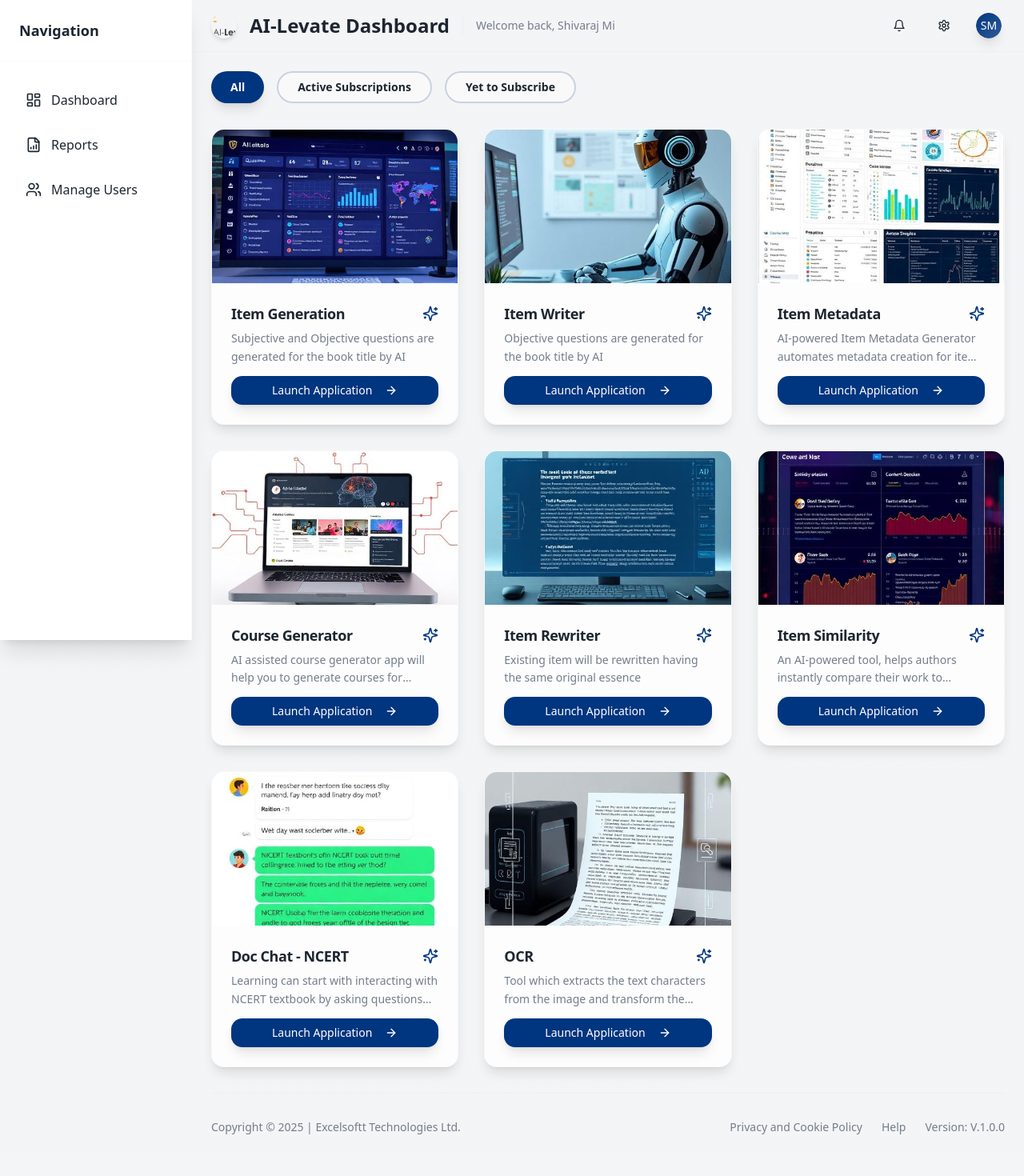
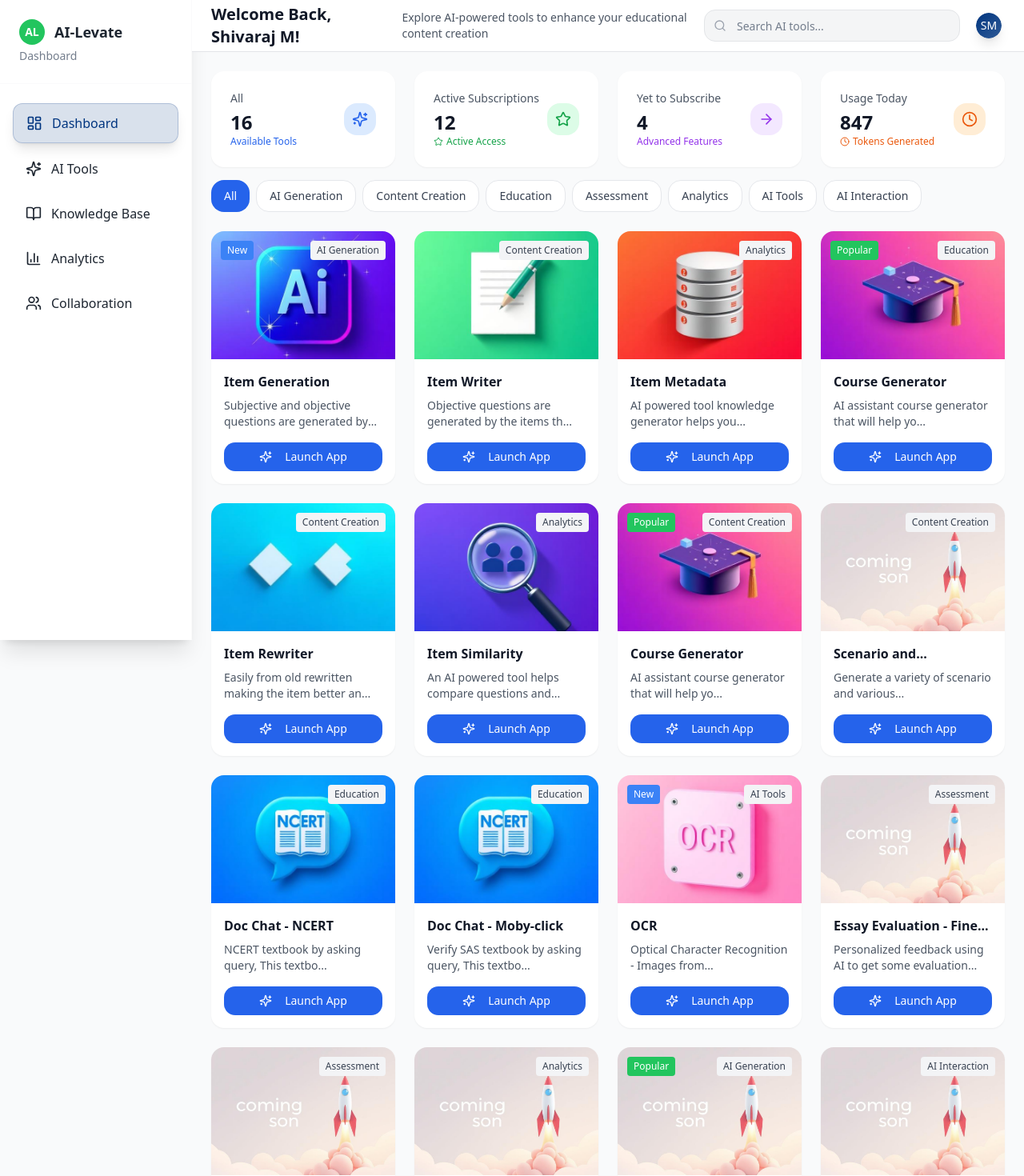
Before and after one commit to anantha-krishna-ks/ai-levate-new-ui, a React (Vite) app: page /dashboard in a window 1280 px wide. Shown: the top 1470 px of the page at 80% size. Before the commit the page ends 1443 px from the top, so only its background shows below. Built offline with nearby package versions, Linux system fonts and the light colour scheme.

Commit message:
Refactor: Replicate dashboard UI
Replicate the provided dashboard UI design exactly, including layout, styling, visual elements, sidebar navigation, and data.

```diff
--- a/src/App.tsx
+++ b/src/App.tsx
@@ -22,7 +22,7 @@ const App = () => (
       <Sonner />
       <BrowserRouter>
         <Routes>
-          <Route path="/" element={<Index />} />
+          <Route path="/" element={<Dashboard />} />
           <Route path="/register" element={<Register />} />
           <Route path="/dashboard" element={<Dashboard />} />
           <Route path="/item-generator" element={<ItemGenerator />} />
--- a/src/components/AppSidebar.tsx
+++ b/src/components/AppSidebar.tsx
@@ -1,4 +1,4 @@
-import { LayoutDashboard, FileBarChart, Users, LogOut, Menu } from "lucide-react"
+import { LayoutDashboard, Sparkles, BookOpen, BarChart3, Users, LogOut, Menu } from "lucide-react"
 import { Link, useLocation } from "react-router-dom"
 import { Button } from "@/components/ui/button"
 import { Avatar, AvatarFallback } from "@/components/ui/avatar"
@@ -7,17 +7,27 @@ import { Avatar, AvatarFallback } from "@/components/ui/avatar"
 const items = [
   {
     title: "Dashboard",
-    url: "/",
+    url: "/dashboard",
     icon: LayoutDashboard,
   },
   {
-    title: "Reports",
-    url: "/reports",
-    icon: FileBarChart,
+    title: "AI Tools",
+    url: "/ai-tools",
+    icon: Sparkles,
   },
   {
-    title: "Manage Users",
-    url: "/manage-users",
+    title: "Knowledge Base",
+    url: "/knowledge-base",
+    icon: BookOpen,
+  },
+  {
+    title: "Analytics",
+    url: "/analytics",
+    icon: BarChart3,
+  },
+  {
+    title: "Collaboration",
+    url: "/collaboration",
     icon: Users,
   },
 ]
@@ -36,7 +46,13 @@ export function AppSidebar() {
   return (
     <div className="fixed left-0 top-0 h-full w-60 bg-white/95 backdrop-blur-xl border-r border-border/20 shadow-xl z-40">
       <div className="p-6 border-b border-border/20">
-        <h2 className="font-bold text-lg text-foreground">Navigation</h2>
+        <div className="flex items-center gap-3">
+          <div className="w-8 h-8 bg-green-500 rounded-lg flex items-center justify-center">
+            <span className="text-white font-bold text-sm">AL</span>
+          </div>
+          <h2 className="font-bold text-lg text-foreground">AI-Levate</h2>
+        </div>
+        <p className="text-sm text-muted-foreground mt-1">Dashboard</p>
       </div>
 
       <div className="px-4 py-6">
--- a/src/pages/Dashboard.tsx
+++ b/src/pages/Dashboard.tsx
@@ -1,225 +1,328 @@
-import { Link } from "react-router-dom"
-import {
-  Sparkles,
-  ArrowRight,
-  Bell,
-  Settings,
-  Clock,
-  MessageCircle,
-  TrendingUp
-} from "lucide-react"
+import { useState } from "react"
+import { Search, Sparkles, ArrowRight, BarChart, Clock, Star, Users } from "lucide-react"
 import { Button } from "@/components/ui/button"
-import { Card, CardContent, CardDescription, CardHeader, CardTitle } from "@/components/ui/card"
-
+import { Card, CardContent } from "@/components/ui/card"
+import { Input } from "@/components/ui/input"
 import { AppSidebar } from "@/components/AppSidebar"
 import { ProfileDropdown } from "@/components/ProfileDropdown"
 
-// Import hero images
-import itemGenerationHero from "@/assets/item-generation-hero.jpg"
-import itemWriterHero from "@/assets/item-writer-hero.jpg"
-import itemMetadataHero from "@/assets/item-metadata-hero.jpg"
-import courseGeneratorHero from "@/assets/course-generator-hero.jpg"
-import itemRewriterHero from "@/assets/item-rewriter-hero.jpg"
-import itemSimilarityHero from "@/assets/item-similarity-hero.jpg"
-import docChatHero from "@/assets/doc-chat-hero.jpg"
-import ocrHero from "@/assets/ocr-hero.jpg"
+// Import tool images
+import itemGenerationImage from "@/assets/item-generation.png"
+import itemWriterImage from "@/assets/item-writer.png"
+import itemMetadataImage from "@/assets/item-metadata.png"
+import courseGeneratorImage from "@/assets/course-generator.png"
+import itemRewriterImage from "@/assets/item-rewriter.png"
+import itemSimilarityImage from "@/assets/item-similarity.png"
+import docChatImage from "@/assets/doc-chat-ncert.png"
+import ocrImage from "@/assets/ocr.png"
+import comingSoonImage from "@/assets/coming-soon.png"
 
 const Dashboard = () => {
+  const [activeTab, setActiveTab] = useState("All")
+
+  const tabs = [
+    "All", "AI Generation", "Content Creation", "Education",
+    "Assessment", "Analytics", "AI Tools", "AI Interaction"
+  ]
+
   const aiTools = [
     {
       id: "item-generation",
       title: "Item Generation",
-      description: "Subjective and Objective questions are generated for the book title by AI",
+      description: "Subjective and objective questions are generated by the items th...",
       path: "/item-generator",
-      image: itemGenerationHero,
-      status: "Active"
+      image: itemGenerationImage,
+      category: "AI Generation",
+      badge: "New",
+      badgeColor: "bg-blue-500"
     },
     {
       id: "item-writer",
       title: "Item Writer",
-      description: "Objective questions are generated for the book title by AI",
+      description: "Objective questions are generated by the items th...",
       path: "/item-writer",
-      image: itemWriterHero,
-      status: "Active"
+      image: itemWriterImage,
+      category: "Content Creation"
     },
     {
       id: "item-metadata",
       title: "Item Metadata",
-      description: "AI-powered Item Metadata Generator automates metadata creation for item banks",
+      description: "AI powered tool knowledge generator helps you...",
       path: "/item-metadata",
-      image: itemMetadataHero,
-      status: "Beta"
+      image: itemMetadataImage,
+      category: "Analytics"
     },
     {
       id: "course-generator",
       title: "Course Generator",
-      description: "AI assisted course generator app will help you to generate courses for defined information of the course",
+      description: "AI assistant course generator that will help yo...",
       path: "/course-generator",
-      image: courseGeneratorHero,
-      status: "Active"
+      image: courseGeneratorImage,
+      category: "Education",
+      badge: "Popular",
+      badgeColor: "bg-green-500"
     },
     {
       id: "item-rewriter",
       title: "Item Rewriter",
-      description: "Existing item will be rewritten having the same original essence",
+      description: "Easily from old rewritten making the item better an...",
       path: "/item-rewriter",
-      image: itemRewriterHero,
-      status: "Active"
+      image: itemRewriterImage,
+      category: "Content Creation"
     },
     {
       id: "item-similarity",
       title: "Item Similarity",
-      description: "An AI-powered tool, helps authors instantly compare their work to existing items in the repository",
+      description: "An AI powered tool helps compare questions and...",
       path: "/item-similarity",
-      image: itemSimilarityHero,
-      status: "Active"
+      image: itemSimilarityImage,
+      category: "Analytics"
+    },
+    {
+      id: "course-generator-2",
+      title: "Course Generator",
+      description: "AI assistant course generator that will help yo...",
+      path: "/course-generator-2",
+      image: courseGeneratorImage,
+      category: "Content Creation",
+      badge: "Popular",
+      badgeColor: "bg-green-500"
+    },
+    {
+      id: "scenario-and",
+      title: "Scenario and...",
+      description: "Generate a variety of scenario and various...",
+      path: "/scenario",
+      image: comingSoonImage,
+      category: "Content Creation"
     },
     {
       id: "doc-chat-ncert",
       title: "Doc Chat - NCERT",
-      description: "Learning can start with interacting with NCERT textbook by asking questions and getting answers from AI",
+      description: "NCERT textbook by asking query, This textbo...",
       path: "/doc-chat-ncert",
-      image: docChatHero,
-      status: "Active"
+      image: docChatImage,
+      category: "Education"
+    },
+    {
+      id: "doc-chat-moby",
+      title: "Doc Chat - Moby-click",
+      description: "Verify SAS textbook by asking query, This textbo...",
+      path: "/doc-chat-moby",
+      image: docChatImage,
+      category: "Education"
     },
     {
       id: "ocr",
       title: "OCR",
-      description: "Tool which extracts the text characters from the image and transform the image to have the text in",
+      description: "Optical Character Recognition - Images from...",
       path: "/ocr",
-      image: ocrHero,
-      status: "Active"
+      image: ocrImage,
+      category: "AI Tools",
+      badge: "New",
+      badgeColor: "bg-blue-500"
+    },
+    {
+      id: "essay-evaluation",
+      title: "Essay Evaluation - Fine...",
+      description: "Personalized feedback using AI to get some evaluation...",
+      path: "/essay-evaluation",
+      image: comingSoonImage,
+      category: "Assessment"
+    },
+    {
+      id: "essay-evaluation-zero",
+      title: "Essay Evaluation - Zer...",
+      description: "A paperless questions are evaluated using SBA and...",
+      path: "/essay-evaluation-zero",
+      image: comingSoonImage,
+      category: "Assessment"
+    },
+    {
+      id: "test-forensics",
+      title: "Test Forensics",
+      description: "Find and leverage the power of analytics in online or...",
+      path: "/test-forensics",
+      image: comingSoonImage,
+      category: "Analytics"
+    },
+    {
+      id: "image-generator",
+      title: "Image Generator",
+      description: "Stable Diffusion - AI image generator your thoughts...",
+      path: "/image-generator",
+      image: comingSoonImage,
+      category: "AI Generation",
+      badge: "Popular",
+      badgeColor: "bg-green-500"
+    },
+    {
+      id: "ai-persona",
+      title: "AI Persona",
+      description: "AI Persona for famous intellectual dialogues in...",
+      path: "/ai-persona",
+      image: comingSoonImage,
+      category: "AI Interaction"
     }
   ]
 
+  const filteredTools = activeTab === "All" ? aiTools : aiTools.filter(tool => tool.category === activeTab)
+
   return (
-    <div className="min-h-screen bg-gradient-to-br from-background via-muted/10 to-background">
+    <div className="min-h-screen bg-gray-50">
       <AppSidebar />
 
       <div className="ml-60 min-h-screen flex flex-col">
         {/* Header */}
-        <header className="sticky top-0 z-50 glass-effect border-b border-border/30">
+        <header className="sticky top-0 z-50 bg-white border-b">
           <div className="flex h-16 items-center justify-between px-6">
-            <div className="flex items-center gap-4">
-              <img
-                src="/lovable-uploads/b5b0f5a8-9552-4635-8c44-d5e6f994179c.png"
-                alt="AI-Levate"
-                className="h-8 w-8 rounded-lg object-cover shadow-md"
-              />
-              <h1 className="text-2xl font-bold text-foreground">AI-Levate Dashboard</h1>
-              <div className="h-6 w-px bg-border/40" />
-              <span className="text-sm text-muted-foreground">Welcome back, Shivaraj Mi</span>
+            <div className="flex items-center gap-6">
+              <h1 className="text-xl font-semibold text-gray-900">Welcome Back, Shivaraj M!</h1>
+              <p className="text-sm text-gray-600">Explore AI-powered tools to enhance your educational content creation</p>
             </div>
 
             <div className="flex items-center gap-4">
-                <Button variant="ghost" size="icon" className="hover:scale-110 transition-transform duration-200">
-                  <Bell className="h-5 w-5" />
-                </Button>
-                <Button variant="ghost" size="icon" className="hover:scale-110 transition-transform duration-200">
-                  <Settings className="h-5 w-5" />
-                </Button>
+              <div className="relative">
+                <Search className="absolute left-3 top-1/2 transform -translate-y-1/2 h-4 w-4 text-gray-400" />
+                <Input
+                  placeholder="Search AI tools..."
+                  className="pl-10 w-80"
+                />
+              </div>
               <ProfileDropdown />
             </div>
           </div>
         </header>
 
+        {/* Stats Cards */}
+        <div className="p-6 pb-4">
+          <div className="grid grid-cols-4 gap-6">
+            <Card className="p-6 bg-white border-0 shadow-sm">
+              <div className="flex items-center justify-between">
+                <div>
+                  <p className="text-sm text-gray-600 mb-1">All</p>
+                  <p className="text-2xl font-bold text-gray-900">16</p>
+                  <p className="text-xs text-blue-600">Available Tools</p>
+                </div>
+                <div className="w-10 h-10 bg-blue-100 rounded-lg flex items-center justify-center">
+                  <Sparkles className="h-5 w-5 text-blue-600" />
+                </div>
+              </div>
+            </Card>
+
+            <Card className="p-6 bg-white border-0 shadow-sm">
+              <div className="flex items-center justify-between">
+                <div>
+                  <p className="text-sm text-gray-600 mb-1">Active Subscriptions</p>
+                  <p className="text-2xl font-bold text-gray-900">12</p>
+                  <p className="text-xs text-green-600 flex items-center gap-1">
+                    <Star className="h-3 w-3" />
+                    Active Access
+                  </p>
+                </div>
+                <div className="w-10 h-10 bg-green-100 rounded-lg flex items-center justify-center">
+                  <Star className="h-5 w-5 text-green-600" />
+                </div>
+              </div>
+            </Card>
+
+            <Card className="p-6 bg-white border-0 shadow-sm">
+              <div className="flex items-center justify-between">
+                <div>
+                  <p className="text-sm text-gray-600 mb-1">Yet to Subscribe</p>
+                  <p className="text-2xl font-bold text-gray-900">4</p>
+                  <p className="text-xs text-purple-600">Advanced Features</p>
+                </div>
+                <div className="w-10 h-10 bg-purple-100 rounded-lg flex items-center justify-center">
+                  <ArrowRight className="h-5 w-5 text-purple-600" />
+                </div>
+              </div>
+            </Card>
+
+            <Card className="p-6 bg-white border-0 shadow-sm">
+              <div className="flex items-center justify-between">
+                <div>
+                  <p className="text-sm text-gray-600 mb-1">Usage Today</p>
+                  <p className="text-2xl font-bold text-gray-900">847</p>
+                  <p className="text-xs text-orange-600 flex items-center gap-1">
+                    <Clock className="h-3 w-3" />
+                    Tokens Generated
+                  </p>
+                </div>
+                <div className="w-10 h-10 bg-orange-100 rounded-lg flex items-center justify-center">
+                  <Clock className="h-5 w-5 text-orange-600" />
+                </div>
+              </div>
+            </Card>
+          </div>
+        </div>
+
         {/* Main Content */}
-        <main className="flex-1 p-6 space-y-8">
+        <main className="flex-1 px-6 pb-6">
           {/* Filter Tabs */}
-            <div className="flex gap-4">
+          <div className="flex gap-2 mb-6 overflow-x-auto">
+            {tabs.map((tab) => (
               <Button
-                variant="default"
-                className="rounded-full px-6 shadow-lg hover:shadow-xl transition-all duration-300 bg-gradient-to-r from-primary to-primary/90 text-white font-semibold"
+                key={tab}
+                variant={activeTab === tab ? "default" : "outline"}
+                onClick={() => setActiveTab(tab)}
+                className={`px-4 py-2 rounded-lg whitespace-nowrap ${
+                  activeTab === tab
+                    ? "bg-blue-600 text-white"
+                    : "bg-white text-gray-700 border-gray-200 hover:bg-gray-50"
+                }`}
               >
-                All
+                {tab}
               </Button>
-              <Button
-                variant="outline"
-                className="rounded-full px-6 bg-card/80 border-2 border-primary/20 text-foreground font-semibold hover:bg-primary/10 hover:scale-105 hover:border-primary/40 transition-all duration-300"
-              >
-                Active Subscriptions
-              </Button>
-              <Button
-                variant="outline"
-                className="rounded-full px-6 bg-card/80 border-2 border-primary/20 text-foreground font-semibold hover:bg-primary/10 hover:scale-105 hover:border-primary/40 transition-all duration-300"
-              >
-                Yet to Subscribe
-              </Button>
+            ))}
           </div>
 
           {/* AI Tools Grid */}
-            <div className="grid grid-cols-1 md:grid-cols-2 lg:grid-cols-3 gap-8">
-              {aiTools.map((tool, index) => (
-                <Card
-                  key={tool.id}
-                  className="group relative overflow-hidden bg-white/80 backdrop-blur-sm border border-border/20 shadow-lg hover:shadow-2xl transition-all duration-500 hover:-translate-y-2 animate-slide-up"
-                  style={{ animationDelay: `${index * 100}ms` }}
-                >
-                  {/* Hero Image */}
-                  <div className="relative h-48 overflow-hidden">
+          <div className="grid grid-cols-1 md:grid-cols-2 lg:grid-cols-4 gap-6">
+            {filteredTools.map((tool) => (
+              <Card key={tool.id} className="group bg-white border-0 shadow-sm hover:shadow-md transition-shadow">
+                <div className="relative">
                   <img
                     src={tool.image}
                     alt={tool.title}
-                      className="w-full h-full object-cover group-hover:scale-110 transition-transform duration-500"
+                    className="w-full h-40 object-cover rounded-t-lg"
                   />
-                    <div className="absolute inset-0 bg-gradient-to-t from-black/30 to-transparent opacity-0 group-hover:opacity-100 transition-opacity duration-300" />
+                  {tool.badge && (
+                    <div className={`absolute top-3 left-3 px-2 py-1 rounded text-xs text-white font-medium ${tool.badgeColor}`}>
+                      {tool.badge}
+                    </div>
+                  )}
+                  <div className={`absolute top-3 right-3 px-2 py-1 rounded text-xs font-medium text-gray-700 bg-gray-100`}>
+                    {tool.category}
+                  </div>
                 </div>
 
-                  <CardHeader className="pb-3">
-                    <div className="flex items-center justify-between">
-                      <CardTitle className="text-lg font-bold group-hover:text-primary transition-colors duration-300">
-                        {tool.title}
-                      </CardTitle>
-                      <Sparkles className="h-5 w-5 text-primary" />
-                    </div>
-                    <CardDescription className="text-sm text-muted-foreground line-clamp-2 leading-relaxed">
-                      {tool.description}
-                    </CardDescription>
-                  </CardHeader>
+                <CardContent className="p-4">
+                  <h3 className="font-semibold text-gray-900 mb-2 line-clamp-1">{tool.title}</h3>
+                  <p className="text-sm text-gray-600 mb-4 line-clamp-2">{tool.description}</p>
 
-                  <CardContent className="pt-0 space-y-4">
-                    {tool.path === "/item-generator" ? (
-                      <a href={tool.path} target="_blank" rel="noopener noreferrer">
                   <Button
-                          className="w-full group/btn bg-gradient-to-r from-primary to-primary/90 hover:from-primary/90 hover:to-primary text-white shadow-lg hover:shadow-xl transition-all duration-300 font-medium"
+                    className="w-full bg-blue-600 hover:bg-blue-700 text-white"
                     size="sm"
                   >
-                          Launch Application
-                          <ArrowRight className="ml-2 h-4 w-4 group-hover/btn:translate-x-1 transition-transform duration-300" />
+                    <Sparkles className="h-4 w-4 mr-2" />
+                    Launch App
                   </Button>
-                      </a>
-                    ) : (
-                      <Link to={tool.path}>
-                        <Button
-                          className="w-full group/btn bg-gradient-to-r from-primary to-primary/90 hover:from-primary/90 hover:to-primary text-white shadow-lg hover:shadow-xl transition-all duration-300 font-medium"
-                          size="sm"
-                        >
-                          Launch Application
-                          <ArrowRight className="ml-2 h-4 w-4 group-hover/btn:translate-x-1 transition-transform duration-300" />
-                        </Button>
-                      </Link>
-                    )}
                 </CardContent>
               </Card>
             ))}
           </div>
 
           {/* Footer */}
-            <footer className="mt-16 pt-8 border-t border-border/40">
-              <div className="flex flex-wrap items-center justify-between gap-4 text-sm text-muted-foreground">
-                <div className="flex items-center gap-2">
-                  <span>Copyright © 2025 | Excelsoftt Technologies Ltd.</span>
-                </div>
-                <div className="flex items-center gap-6">
-                  <Link to="/privacy" className="hover:text-primary transition-colors story-link">
-                    Privacy and Cookie Policy
-                  </Link>
-                  <Link to="/help" className="hover:text-primary transition-colors story-link">
-                    Help
-                  </Link>
-                  <span>Version: V.1.0.0</span>
-                </div>
-              </div>
+          <footer className="mt-12 pt-8 border-t border-gray-200 text-center">
+            <p className="text-sm text-gray-500">
+              © 2025 Excelsoftt Technologies Ltd. All rights reserved. |
+              <span className="ml-2">Help Center</span> |
+              <span className="ml-2">Privacy Policy</span> |
+              <span className="ml-2">Terms of Service</span> |
+              <span className="ml-4">Version 1.0.0</span> |
+              <span className="ml-2">Powered by AI-Levate</span>
+            </p>
           </footer>
         </main>
       </div>
```
Lines whose indentation alone changed are shown as unchanged.
